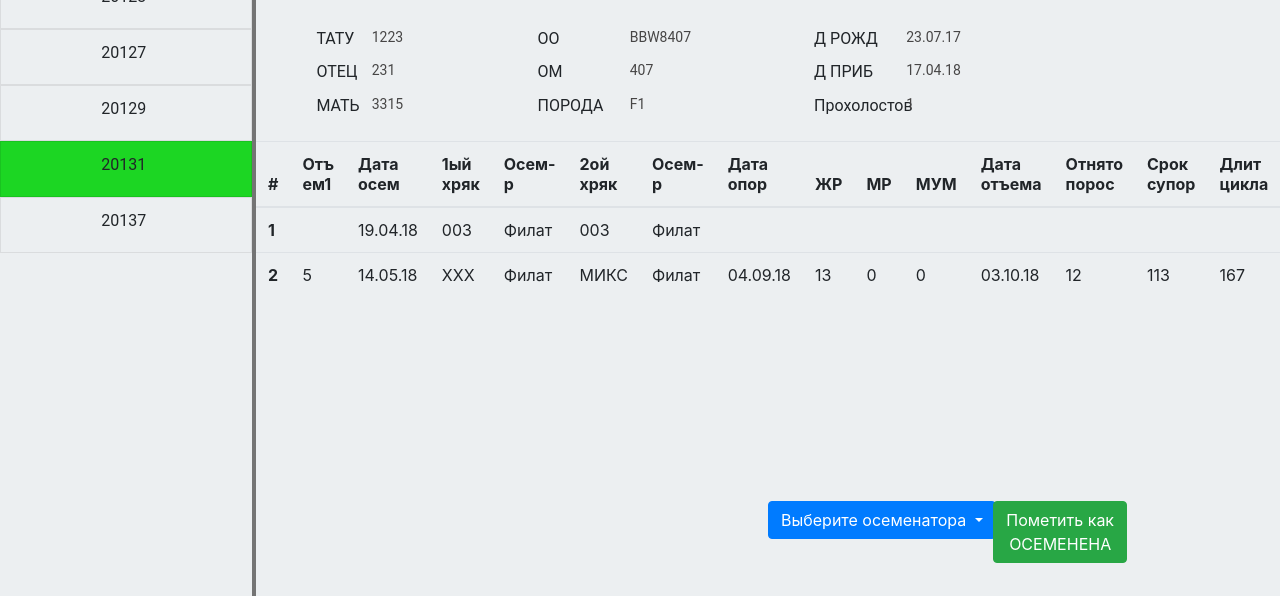
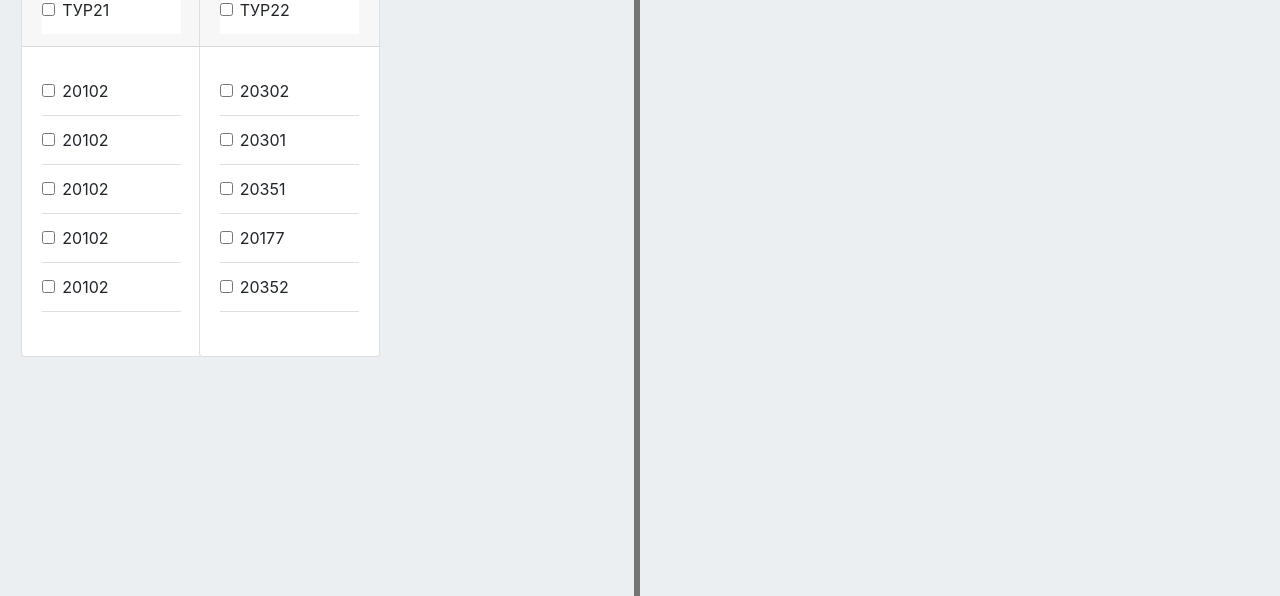
Before and after one commit to smileman03/pightml, a plain HTML site: page transfer.html in a window 1280 px wide. Shown: the part 204-800 px from the top of the page. Drawn offline with nearby package versions, Linux system fonts and the light colour scheme.

Commit message:
1ceh_transfer

```diff
--- a/css/main.css
+++ b/css/main.css
@@ -60,7 +60,7 @@ background-color:#007bff!important
 	border-left:1px solid rgba(0, 0, 2, .08);
 	border-top:1px solid rgba(0, 0, 2, .08);
 	border-bottom:1px solid rgba(0, 0, 2, .08);
-	width:100%;
+	width:20%;
 	left:0.1%;
 	position: relative;
 }
@@ -88,7 +88,7 @@ background-color:#007bff!important
 	border-left:1px solid rgba(0, 0, 2, .09);
 	border-top:1px solid rgba(0, 0, 2, .09);
 	border-bottom:1px solid rgba(0, 0, 2, .09);
-	width:100%;
+	width:20%;
 	left:0.1%;
 	position: relative;
 	background:#1CD623;
@@ -101,17 +101,7 @@ background-color:#007bff!important
 	font-family: Roboto;
 
 }
-.itemField:hover{
-	height:7%;
-	border-right:1px solid rgba(0, 0, 2, .09);
-	border-left:1px solid rgba(0, 0, 2, .09);
-	border-top:1px solid rgba(0, 0, 2, .09);
-	border-bottom:1px solid rgba(0, 0, 2, .09);
-	width:100%;
-	left:0.1%;
-	position: relative;
-	background:#1CD623;
-}
+
 .RightField_Sector{
 	width:100%;
 	height:100%;
--- a/transfer.html
+++ b/transfer.html
@@ -7,6 +7,7 @@
       href="css/bootstrap.css"
     />
 	<link rel="stylesheet" type="text/css" href="css/main.css">
+
 	<script language="JavaScript" type="text/javascript" src="http://code.jquery.com/jquery-1.11.0.min.js"></script>
   </head>
 
@@ -15,13 +16,13 @@
   <nav>
         <ul class="nav" style="background:#ECEFF1;height:65px">
           <li class="nav-item">
-            <a class="active nav-link " data-value="about" href="#">Осеменение</a>
+            <a class=" nav-link " data-value="about" href="#">Осеменение</a>
           </li>
           <li class="nav-item">
             <a class="nav-link " data-value="portfolio" href="#">УЗИ</a>
           </li>
           <li class="nav-item">
-            <a class="nav-link " data-value="blog" href="#">Перевод в Цех№2</a>
+            <a class="active nav-link " data-value="blog" href="#">Перевод в Цех№2</a>
           </li>
           <li class="nav-item">
             <a class="nav-link " data-value="team" href="#"> Выбраковка</a>
@@ -31,10 +32,9 @@
 
 
 	<div class= "Field">
-		<div class= "LeftField">
+		<div class= "LeftField" style="width:49.5%">
 			<div class= "HeaderField">
 				<p>Поиск матки по ID</p>
-
 			</div>
 			<div class="itemField_search">
 				<form class="navbar-form navbar-right" role="search">
@@ -43,117 +43,178 @@
 				  </div>
 				</form>
 			</div>
-			<div class="itemField">
-			<p>20123</p>
+			<div class="container" style="position:absolute;left:1%;top:14%" >
+			  <div class="card" style="position:relative;width:30%">
+				<div class="card-header">
+				  <ul class="list-group list-group-flush">
+					<li class="list-group-item">
+					  <input
+						class="form-check-input"
+						type="checkbox"
+						value="selectAll"
+						id="masterCheck"
+					  />
+					  <label class="form-check-label" for="masterCheck">
+						ТУР21
+					  </label>
+					</li>
+				  </ul>
+				</div>
+				<div class="card-body">
+				  <ul class="list-group list-group-flush" id="list-wrapper">
+					<li class="list-group-item">
+					  <input
+						class="form-check-input"
+						type="checkbox"
+						value="item1"
+						id="item1"
+					  />
+					  <label class="form-check-label" for="item1">
+						20102
+					  </label>
+					</li>
+					<li class="list-group-item">
+					  <input
+						class="form-check-input"
+						type="checkbox"
+						value="item2"
+						id="item2"
+					  />
+					  <label class="form-check-label" for="item2">
+						20102
+					  </label>
+					</li>
+					<li class="list-group-item">
+					  <input
+						class="form-check-input"
+						type="checkbox"
+						value="item3"
+						id="item3"
+					  />
+					  <label class="form-check-label" for="item3">
+						20102
+					  </label>
+					</li>
+					<li class="list-group-item">
+					  <input
+						class="form-check-input"
+						type="checkbox"
+						value="item4"
+						id="item4"
+					  />
+					  <label class="form-check-label" for="item4">
+						20102
+					  </label>
+					</li>
+					<li class="list-group-item">
+					  <input
+						class="form-check-input"
+						type="checkbox"
+						value="item5"
+						id="item5"
+					  />
+					  <label class="form-check-label" for="item5">
+						20102
+					  </label>
+					</li>
+					<li class="list-group-item" id="selected-values"></li>
+				  </ul>
+				</div>
 			</div>
-			<div class="itemField">
-			<p>20127</p>
 			</div>
-			<div class="itemField">
-			<p>20129</p>
+			<div class="container" style="position:absolute;left:29%;top:14%" >
+			  <div class="card" style="position:relative;width:30%">
+				<div class="card-header">
+				  <ul class="list-group list-group-flush">
+					<li class="list-group-item">
+					  <input
+						class="form-check-input"
+						type="checkbox"
+						value="selectAll"
+						id="masterCheck2"
+					  />
+					  <label class="form-check-label" for="masterCheck2">
+						ТУР22
+					  </label>
+					</li>
+				  </ul>
+				</div>
+				<div class="card-body">
+				  <ul class="list-group list-group-flush" id="list-wrapper2">
+					<li class="list-group-item">
+					  <input
+						class="form-check-input"
+						type="checkbox"
+						value="item11"
+						id="item11"
+					  />
+					  <label class="form-check-label" for="item11">
+						20302
+					  </label>
+					</li>
+					<li class="list-group-item">
+					  <input
+						class="form-check-input"
+						type="checkbox"
+						value="item12"
+						id="item12"
+					  />
+					  <label class="form-check-label" for="item12">
+						20301
+					  </label>
+					</li>
+					<li class="list-group-item">
+					  <input
+						class="form-check-input"
+						type="checkbox"
+						value="item13"
+						id="item13"
+					  />
+					  <label class="form-check-label" for="item13">
+						20351
+					  </label>
+					</li>
+					<li class="list-group-item">
+					  <input
+						class="form-check-input"
+						type="checkbox"
+						value="item14"
+						id="item14"
+					  />
+					  <label class="form-check-label" for="item14">
+						20177
+					  </label>
+					</li>
+					<li class="list-group-item">
+					  <input
+						class="form-check-input"
+						type="checkbox"
+						value="item15"
+						id="item15"
+					  />
+					  <label class="form-check-label" for="item15">
+						20352
+					  </label>
+					</li>
+					<li class="list-group-item" id="selected-values2"></li>
+				  </ul>
+				</div>
 			</div>
-			<div class="itemField_active">
-			<p>20131</p>
-			</div>
-			<div class="itemField">
-			<p>20137</p>
 			</div>
 		</div>
 
-		<div class= "RightField">
+
+		<div class= "RightField" style="left:50%; width:50%">
 			<div class= "HeaderField">
-				<p>Выбрана МАТКА 20131</p>
-			</div>
-			<div class= "RightField_Sector">
-				<p>МАТКА 20131 </p>
-			</div>
-			<div class="info_field">
-			<p class="p_nameinfo" style="left:1%;position: absolute;top:1%">ТАТУ</p>			<p  class="p_valinfo" style="left:7%;position: absolute;top:1%" id="tatu"> 1223</p>
-			<p class="p_nameinfo" style="left:1%;position: absolute;top:7%">ОТЕЦ</p>			<p   class="p_valinfo" style="left:7%;position: absolute;top:7%" id="fath"> 231</p>
-			<p class="p_nameinfo" style="left:1%;position: absolute;top:13%">МАТЬ</p>			<p  class="p_valinfo" style="left:7%;position: absolute;top:13%" id="moth"> 3315</p>
-
-			<p class="p_nameinfo" style="left:25%;position: absolute;top:1%">ОО</p>			<p  class="p_valinfo" style="left:35%;position: absolute;top:1%" id="tatu" id="fathfath">BBW8407</p>
-			<p class="p_nameinfo" style="left:25%;position: absolute;top:7%">ОМ</p>			<p  class="p_valinfo" style="left:35%;position: absolute;top:7%" id="tatu" id="fathmoth">407</p>
-			<p class="p_nameinfo" style="left:25%;position: absolute;top:13%">ПОРОДА</p>		<p  class="p_valinfo" style="left:35%;position: absolute;top:13%" id="tatu" id="breed">F1</p>
-
-			<p class="p_nameinfo" style="left:55%;position: absolute;top:1%">Д РОЖД</p>		<p  class="p_valinfo" style="left:65%;position: absolute;top:1%" id="tatu" id="bithday">23.07.17</p>
-			<p class="p_nameinfo" style="left:55%;position: absolute;top:7%">Д ПРИБ</p>		<p  class="p_valinfo" style="left:65%;position: absolute;top:7%" id="tatu" id="datecome">17.04.18</p>
-			<p class="p_nameinfo" style="left:55%;position: absolute;top:13%">Прохолостов</p>	<p  class="p_valinfo" style="left:65%;position: absolute;top:13%"  id="trash">1</p>
-			</div>
-
-			<div class="table_field">
-				<table class="table">
-					<thead>
-						<tr>
-						  <th scope="col"> #</th>
-						  <th scope="col">Отъ<br>ем1</th>
-						  <th scope="col">Дата<br>осем</th>
-						  <th scope="col">1ый<br>хряк</th>
-						  <th scope="col">Осем-р</th>
-						  <th scope="col">2ой<br>хряк</th>
-						  <th scope="col">Осем-р</th>
-						  <th scope="col">Дата<br>опор</th>
-						  <th scope="col">ЖР</th>
-						  <th scope="col">МР</th>
-						  <th scope="col">МУМ</th>
-						  <th scope="col">Дата<br>отъема</th>
-						  <th scope="col">Отнято<br>порос</th>
-						  <th scope="col">Срок<br>супор</th>
-						  <th scope="col">Длит<br>цикла</th>
-						</tr>
-					</thead>
-					<tbody>
-						<tr>
-						  <th scope="row">1</th>
-						  <td></td>
-						  <td>19.04.18</td>
-						  <td>003</td>
-						  <td>Филат</td>
-						  <td>003</td>
-						  <td>Филат</td>
-						</tr>
-						<tr>
-						  <th scope="row">2</th>
-						  <td>5</td>
-						  <td>14.05.18</td>
-						  <td>XXX</td>
-						  <td>Филат</td>
-						  <td>МИКС</td>
-						  <td>Филат</td>
-						  <td>04.09.18</td>
-						  <td>13</td>
-						  <td>0</td>
-						  <td>0</td>
-						  <td>03.10.18</td>
-						  <td>12</td>
-						  <td>113</td>
-						  <td>167</td>
-						</tr>
-
-					</tbody>
-				</table>
-			</div>
-
-			<div class="div_dropdown">
-				<div class="dropdown">
-					<button type="button" class="btn btn-primary dropdown-toggle" data-toggle="dropdown">
-						Выберите осеменатора
-					</button>
-					<div class="dropdown-menu">
-						<a class="dropdown-item" href="#">Иванов ВИ</a>
-						<a class="dropdown-item" href="#">Петров ИН</a>
-						<a class="dropdown-item" href="#">Сидоров ВП</a>
-					</div>
-				</div>
-			</div>
-			<div class="div_btn">
-				<button type="button" class="btn btn-success">Пометить как<br> ОСЕМЕНЕНА</button>
+				<p>Выбран ТУР 29</p>
 			</div>
 		</div>
+
+
 	</div>
 
 
-
+    <script src="http://code.jquery.com/jquery-3.3.1.slim.min.js"></script>
 	<script type="text/javascript" src='js/main.js'></script>
   </body>
 </html>
```
Also changed, not shown: js/main.js (+94 -0 lines).
